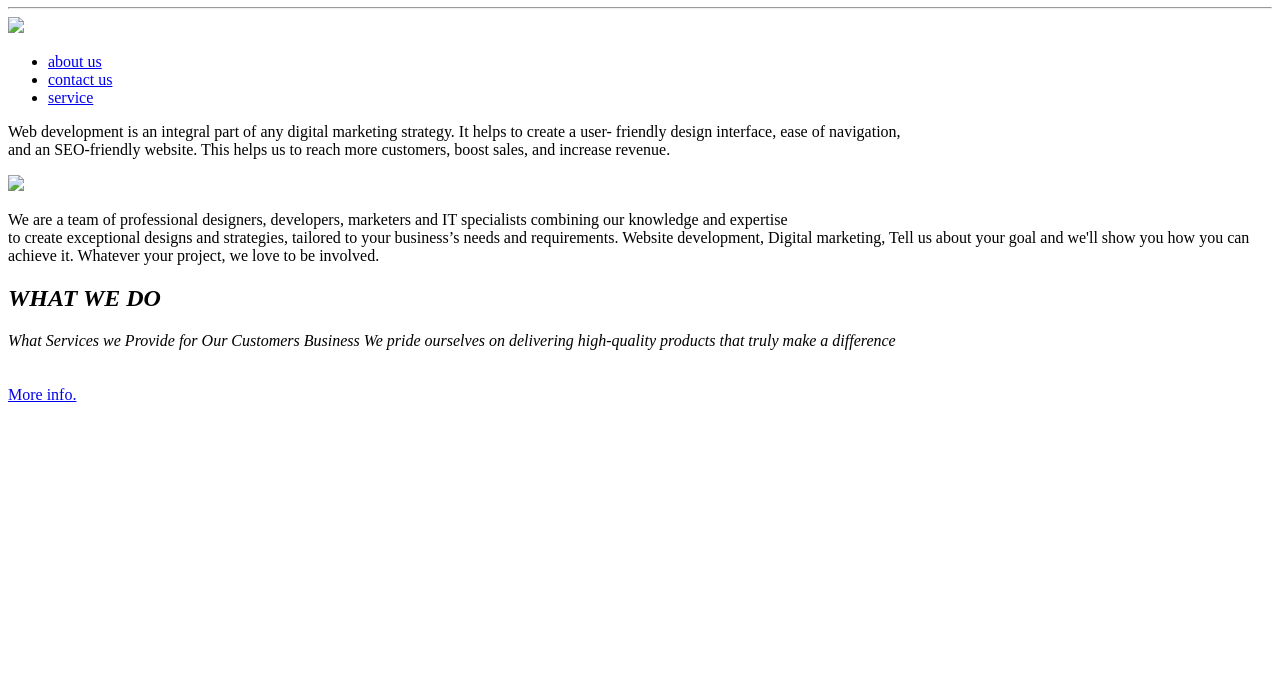
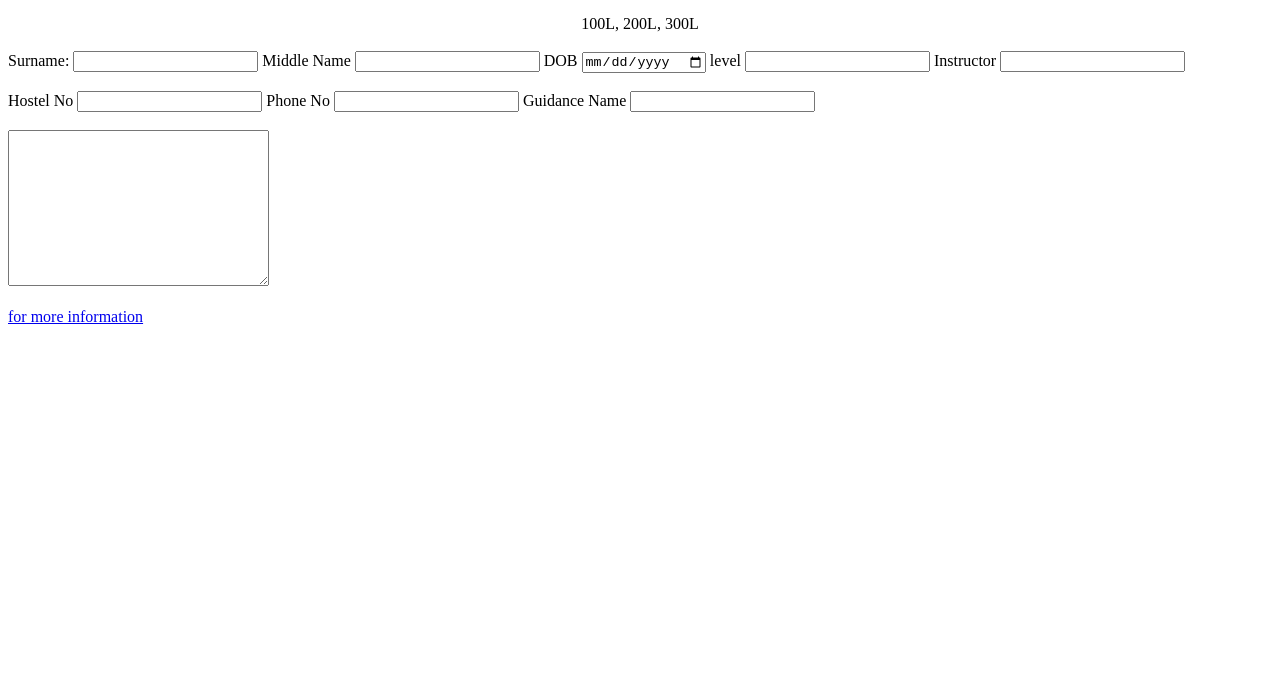
Before and after one commit to Drkb01/Drkabeer01, a plain HTML site: page index.html in a window 1280 px wide. Shown: the part 101-800 px from the top of the page. Drawn offline with Linux system fonts and the light colour scheme.

Commit message:
Add files via upload

```diff
--- a/index.html
+++ b/index.html
@@ -1,60 +1,33 @@
 <!DOCTYPE html>
 <html lang="en">
 <head>
-    <meta charset="UTF-8">
-    <meta name="viewport" content="width=device-width, initial-scale=1.0">
-    <title>MY PROJECT AS A DEVELOPER</title>
+<meta charset="UTF-8">
+<meta name="viewport" content="width=device-width, initial-scale=1.0">
+<title>class Work</title>
+<link rel="stylesheet" href="./FILE.css">
 </head>
 <body>
-    <a href="#"><img src="./pics/MUKAFAOB LOGO11.png" width="200px"></a>
-    <center><h1>WEB DEVELOPMENT</h1></center><hr>
-<img src="./pics/web dev. 1.jpg" width="300px">
-<p>
-<ul>
-<li><a href="about.html">about us</a></li>
-
-<li><a href="contact.html">contact us</a></li>
-<li><a href="services.html">service</a></li>
-
-</li>
-</ul>
-<p>Web development is an integral part of any digital marketing strategy. It helps to create a user-
-
-friendly design interface, ease of navigation, <br> and an SEO-friendly website.
-This helps us to reach more customers, boost sales, and increase revenue. </p>
-
-<img src="./pics/web dev 2.jpg" width="200px">
-
-<p>
-    We are a team of professional designers, developers, marketers and IT specialists combining our knowledge and expertise <br> to create exceptional designs and strategies, tailored to your business’s needs and requirements.
-Website development,
-Digital marketing,
-Tell us about your goal and we'll show you how you can achieve it. Whatever your project, we love to be involved.
-
-<h2> <i>WHAT WE DO</h2>
-What Services we Provide for Our Customers Business
-We pride ourselves on delivering high-quality products that truly make a difference</i>
-<br><br><br>
-
-
-<a href="For more Information.html">More info.</a>
-</p>
-<table>
-
-    <tr>
-<th>
-
-</th>
-
-
-
-    </tr>
-
-</table>
-
-
-
-
+<center><h1>KWASU APPLICATION FOR SUSPECTS</h1></center>
+<b><center>Section A</center></b>  <br>
+<center>100L, 200L, 300L</center>   <br>
+<label>Surname:</label>
+<input type="text">
+<label>Middle Name</label>
+<input type="text">
+<label>DOB</label>
+<input type="date">
+<label>level</label>
+<input type="number">
+<label>Instructor</label>
+<input type="text"><br><br>
+<label>Hostel No</label>
+<input type="number">
+<label>Phone No</label>
+<input type="tel"></li>
+<label>Guidance Name</label>
+<input type="text"><br><br>
+<textarea Are you affected="" id="" cols="30" rows="10"></textarea><br><br>
+<a href="./for more.html">for more information</a>
 
 </body>
 </html>
```
